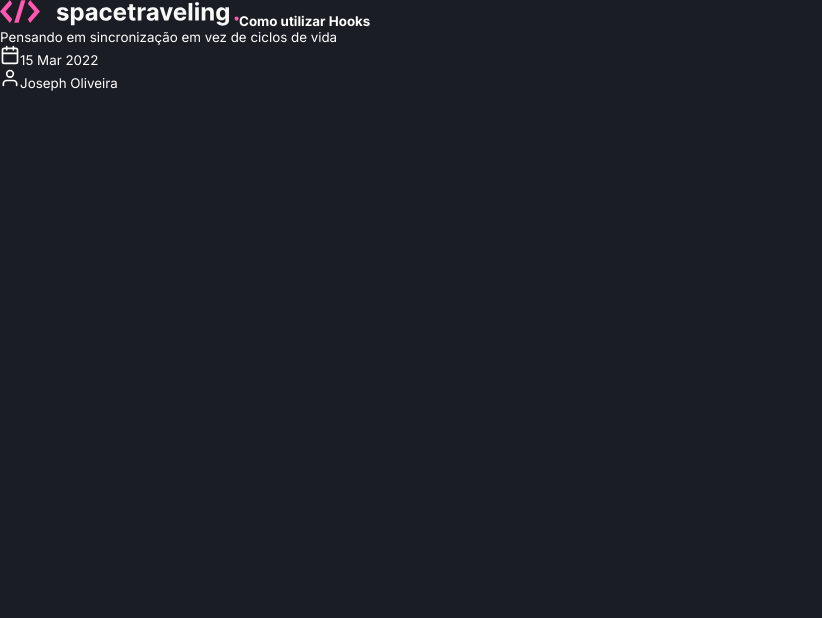
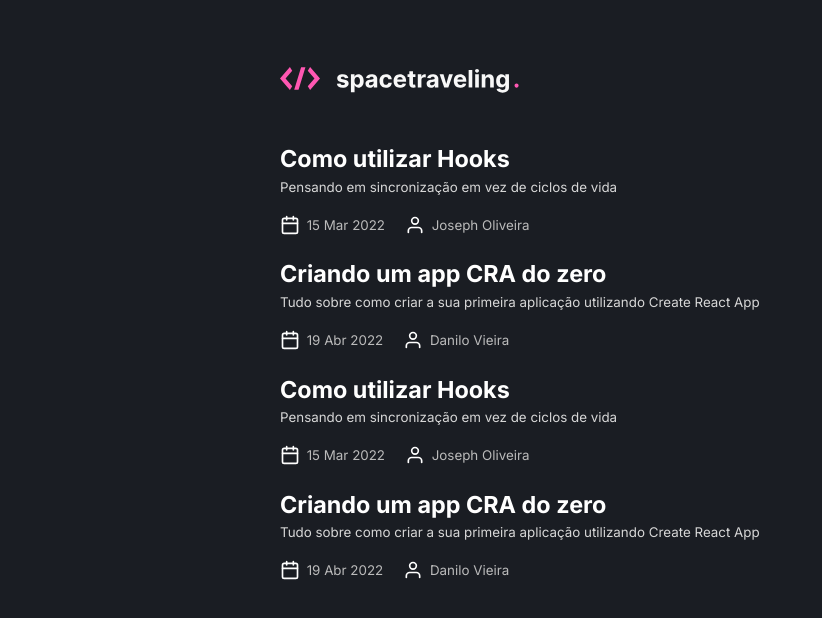
Before and after one commit to Rob30Garcia/reactjs-criando-um-projeto-do-zero, a Next.js app: page / in a window 1280 px wide. Shown: the top 618 px of the page, without its empty margins (0-822 px from the left). Built offline with nearby package versions, Linux system fonts and the light colour scheme.

Commit message:
styles: styled infos of home

```diff
--- /dev/null
+++ b/src/pages/home.module.scss
@@ -0,0 +1,77 @@
+.container {
+  max-width: 1120px;
+  margin: 0 auto;
+  padding: 0 2rem;
+}
+
+.posts {
+  max-width: 720px;
+  margin: 5rem auto 0;
+
+  img {
+    display: block;
+    margin-bottom: 4rem;
+  }
+
+  a {
+    display: block;
+
+    & + a {
+      margin-top: 2rem;
+    }
+
+    strong {
+      display: block;
+      font-size: 1.75rem;
+      margin-top: 1rem;
+      line-height: 2rem;
+      transition: color 0 0.2s;
+    }
+
+    p {
+      color: var(--gray-100);
+      margin-top: 0.5rem;
+      line-height: 1.125rem;
+    }
+
+    .info {
+      display: flex;
+      margin-top: 1.5rem;
+
+      div {
+        display: flex;
+
+        .icon {
+          width: 20px;
+          height: 20px;
+        }
+
+        time {
+          display: flex;
+          margin-left: 0.5rem;
+          align-items: center;
+          font-size: 1rem;
+          justify-content: center;
+          color: var(--gray-300);
+        }
+
+        span {
+          display: flex;
+          margin-left: 0.5rem;
+          align-items: center;
+          font-size: 1rem;
+          color: var(--gray-300);
+        }
+
+        & + div {
+          margin-left: 1.5rem;
+        }
+      }
+    }
+
+    &:hover strong {
+      color:  var(--pink-600);
+    }
+
+  }
+}
--- a/src/pages/index.tsx
+++ b/src/pages/index.tsx
@@ -33,22 +33,70 @@ export default function Home() {
         <title>Home | spacetraveling</title>
       </Head>
 
-      <main>
-        <div>
+      <main className={styles.container}>
+        <div className={styles.posts}>
           <img src="/Logo.svg" alt="logo"/>
 
           <a href="#">
             <strong>Como utilizar Hooks</strong>
             <p>Pensando em sincronização em vez de ciclos de vida</p>
-            <div>
-              <FiCalendar size={20}/>
-              <time>15 Mar 2022</time>
-            </div>
-            <div>
-              <FiUser size={20}/>
-              <time>Joseph Oliveira</time>
+            <div className={styles.info}>
+              <div>
+                <FiCalendar className={styles.icon}/>
+                <time>15 Mar 2022</time>
+              </div>
+              <div>
+                <FiUser className={styles.icon}/>
+                <span>Joseph Oliveira</span>
+              </div>
             </div>
           </a>
+
+          <a href="#">
+            <strong>Criando um app CRA do zero</strong>
+            <p>Tudo sobre como criar a sua primeira aplicação utilizando Create React App</p>
+            <div className={styles.info}>
+              <div>
+                <FiCalendar className={styles.icon}/>
+                <time>19 Abr 2022</time>
+              </div>
+              <div>
+                <FiUser className={styles.icon}/>
+                <span>Danilo Vieira</span>
+              </div>
+            </div>
+          </a>
+
+          <a href="#">
+            <strong>Como utilizar Hooks</strong>
+            <p>Pensando em sincronização em vez de ciclos de vida</p>
+            <div className={styles.info}>
+              <div>
+                <FiCalendar className={styles.icon}/>
+                <time>15 Mar 2022</time>
+              </div>
+              <div>
+                <FiUser className={styles.icon}/>
+                <span>Joseph Oliveira</span>
+              </div>
+            </div>
+          </a>
+
+          <a href="#">
+            <strong>Criando um app CRA do zero</strong>
+            <p>Tudo sobre como criar a sua primeira aplicação utilizando Create React App</p>
+            <div className={styles.info}>
+              <div>
+                <FiCalendar className={styles.icon}/>
+                <time>19 Abr 2022</time>
+              </div>
+              <div>
+                <FiUser className={styles.icon}/>
+                <span>Danilo Vieira</span>
+              </div>
+            </div>
+          </a>
+
         </div>
       </main>
     </>
```
